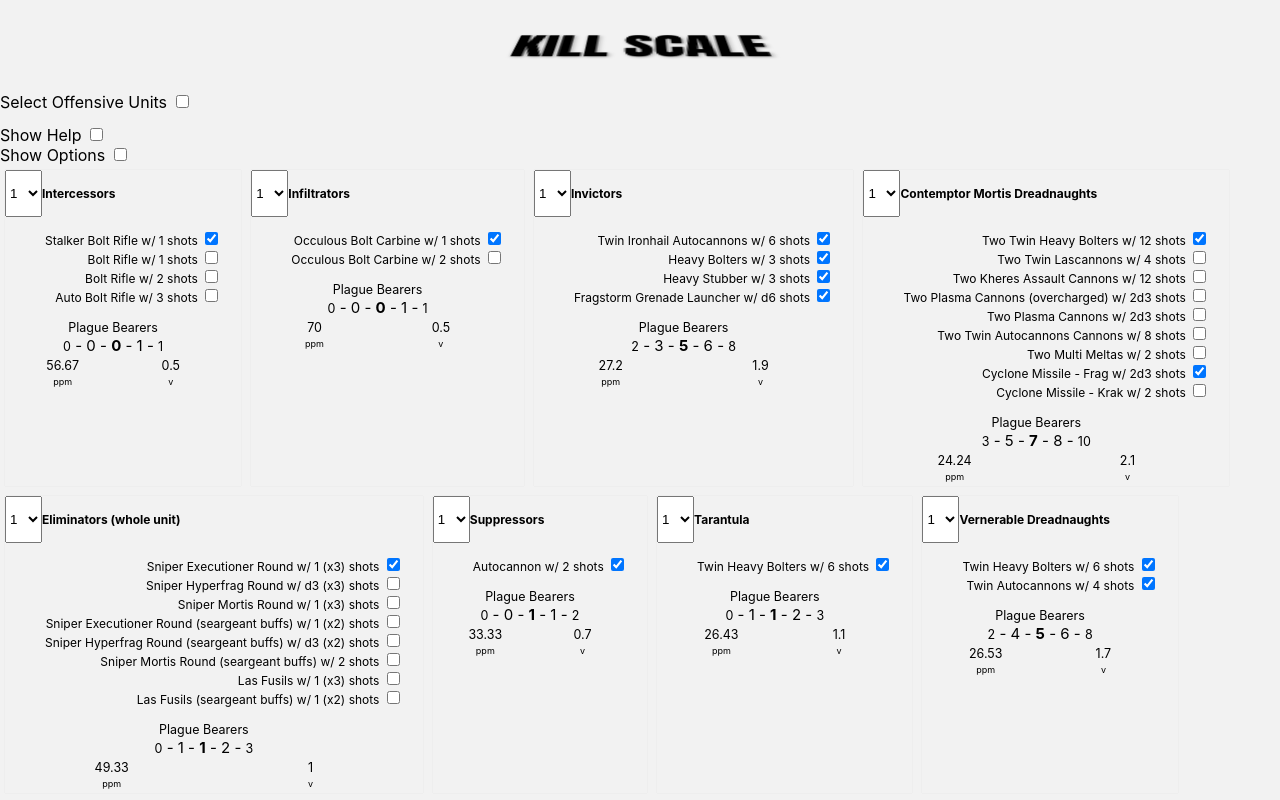
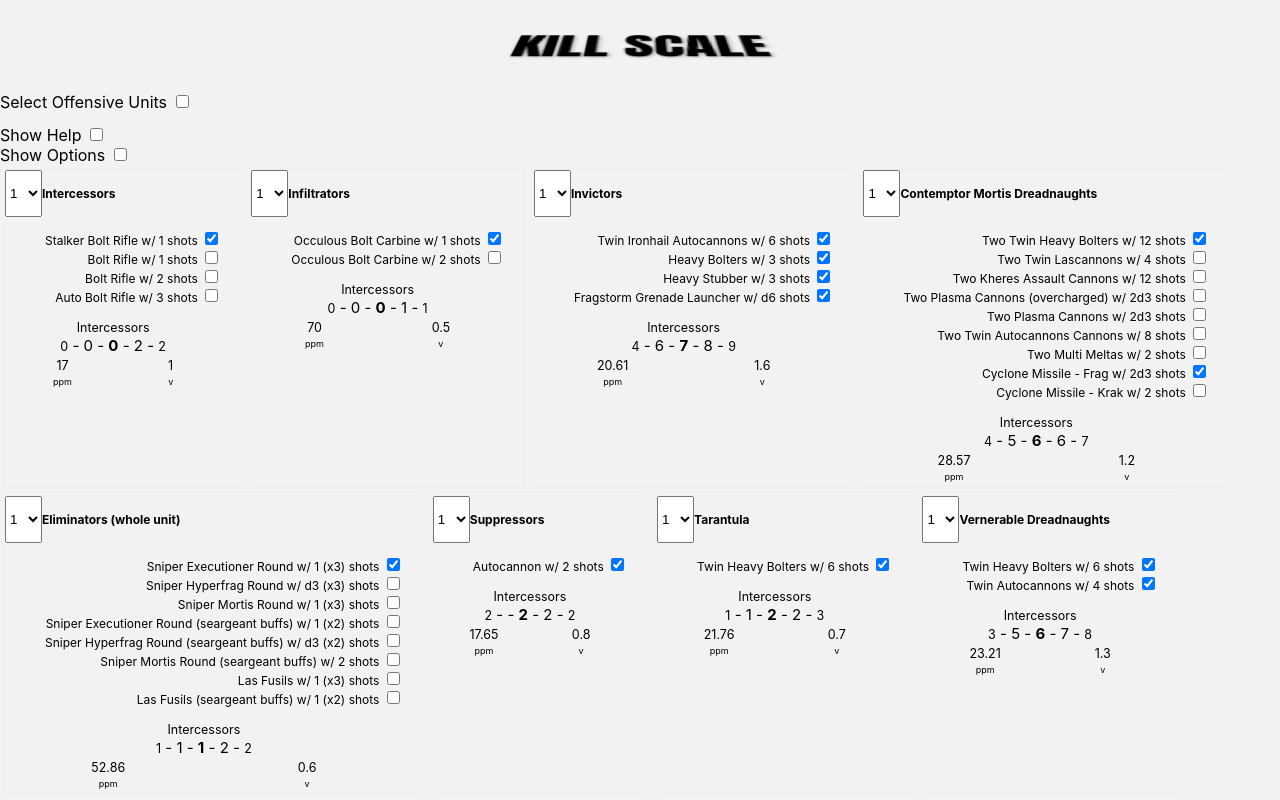
Before and after one commit to nickwelp/killscale, a React (Create React App) app: page /dashboard in a window 1280 px wide. Shown: the top 800 px of the page. Built offline with nearby package versions, Linux system fonts and the light colour scheme.

Commit message:
more clean up, adding keys, cleaned up code in several places, added mechanism to select targets from faction first, then specific targets, broke up some monolithic parts

```diff
--- a/src/App.tsx
+++ b/src/App.tsx
@@ -7,8 +7,8 @@ const Router = () => (
   <BrowserRouter>
     <Switch>
       <Route exact path={'/dashboard'} component={Dashboard} />
-      <Route exact path={'/addShooters'} component={Dashboard} />
-      <Route exact path={'/addTargets'} component={Dashboard} />
+      {/* <Route exact path={'/addShooters'} component={Dashboard} />
+      <Route exact path={'/addTargets'} component={Dashboard} /> */}
       {/* <Route path={'/roles/:id'} component={Editor} /> */}
       <Redirect to={'/dashboard'} />
     </Switch>
--- /dev/null
+++ b/src/views/TargetFaction.tsx
@@ -0,0 +1,33 @@
+
+import Leviathan from '../models/targets/basicMarines/leviathan';
+import RepulsorExecutioner from '../models/targets/basicMarines/repulsorExecutioner';
+import Rhino from '../models/targets/basicMarines/rhino';
+import Tacticals from '../models/targets/basicMarines/tacticals';
+import Cultists from '../models/targets/chaosMarines/Cultists';
+import Intercessors from '../models/targets/hooson/intercessors';
+import Guardsmen from '../models/targets/imperialGuard/Guardsmen';
+import IronHandsRepulsorExecutioner from '../models/targets/ironHands/ihRepulsorExecutioner';
+import Boyz from '../models/targets/orks/Boyz';
+import DeathshroudTerminators from '../models/targets/vessel/DeathshroudTerminators';
+import PlagueBearers from '../models/targets/vessel/plagueBearers';
+import { ITarget } from '../models/interfaces';
+
+export const targets = (targetFaction: string[]): ITarget[] => {
+    const selectedTargets: ITarget[] = [];
+    if (targetFaction.includes('marines')) {
+        selectedTargets.push(...[Intercessors, Tacticals, Rhino, Leviathan, IronHandsRepulsorExecutioner, RepulsorExecutioner]);
+    }
+    if (targetFaction.includes('csm')) {
+        selectedTargets.push(...[DeathshroudTerminators, Cultists]);
+    }
+    if (targetFaction.includes('deamons')) {
+        selectedTargets.push(...[PlagueBearers]);
+    }
+    if (targetFaction.includes('ig')) {
+        selectedTargets.push(...[Guardsmen]);
+    }
+    if (targetFaction.includes('orks')) {
+        selectedTargets.push(...[Boyz]);
+    }
+    return selectedTargets;
+};
--- a/src/views/UIOptions.tsx
+++ b/src/views/UIOptions.tsx
@@ -3,6 +3,7 @@ import React from 'react';
 const UIOptions = ({ props }: any) => {
     const {
         targets,
+        setTargetFaction,
         dispatch,
         sumWounds, setState,
         rerollHits, setRerollHits,
@@ -20,19 +21,29 @@ const UIOptions = ({ props }: any) => {
         <div style={{ display: 'flex', flexDirection: 'row', margin: '5px' }}>
             <div style={{ display: 'flex', flexDirection: 'column', flexGrow: 1 }}>
                 <div>
-                    <label>Count Total Wounds <input name={'deadModels'} checked={sumWounds} value="false" onClick={(e: React.MouseEvent<HTMLInputElement>) => setState(true)} type={'radio'} /></label> <small>useful against knights and big things</small>
+                    <label>Count Total Wounds <input name={'deadModels'} checked={sumWounds} value="false" onChange={() => setState(true)} type={'radio'} /></label> <small>useful against knights and big things</small>
                 </div>
                 <div>
-                    <label>Count Dead Models <input name={'deadModels'} checked={!sumWounds} value="true" onClick={(e: React.MouseEvent<HTMLInputElement>) => setState(false)} type={'radio'} /></label> <small>useful against many small things</small>
+                    <label>Count Dead Models <input name={'deadModels'} checked={!sumWounds} value="true" onChange={() => setState(false)} type={'radio'} /></label> <small>useful against many small things</small>
+                </div>
+                <div>
+                    <label>Select Target Faction</label><br />
+                    <select multiple={true} defaultValue={['marines']} onChange={(e: React.ChangeEvent<HTMLSelectElement>) => setTargetFaction({ element: e.currentTarget })}>
+                        <option value='marines'>Loyalist Marines</option>
+                        <option value='csm' >Chaos Marines</option>
+                        <option value='ig' >Imperial Guard</option>
+                        <option value='orks' >Orks</option>
+                        <option value='deamons' >Deamons</option>
+                    </select>
                 </div>
                 <div><br />
                     <label>
                         Select Target (hold ctrl/cmd to select multiple targets):
                     </label><br />
-                    <select multiple={true} onChange={(e: React.ChangeEvent<HTMLSelectElement>) => dispatch({ element: e.currentTarget })}>
+                    <select multiple={true} defaultValue={['0']} onChange={(e: React.ChangeEvent<HTMLSelectElement>) => dispatch({ element: e.currentTarget })}>
                         {targets.map((t: any, i: number) => {
                             return (
-                                <option key={i} selected={i === 0} value={i}>{t.name}</option>
+                                <option key={i} value={i}>{t.name}</option>
                             );
                         })}
                     </select>
--- a/src/views/dashboard.tsx
+++ b/src/views/dashboard.tsx
@@ -1,22 +1,12 @@
 import React, { ChangeEvent, useReducer, useState } from 'react';
-
-import Leviathan from '../models/targets/basicMarines/leviathan';
-import RepulsorExecutioner from '../models/targets/basicMarines/repulsorExecutioner';
-import Rhino from '../models/targets/basicMarines/rhino';
-import Tacticals from '../models/targets/basicMarines/tacticals';
-import Cultists from '../models/targets/chaosMarines/Cultists';
-import Intercessors from '../models/targets/hooson/intercessors';
-import Guardsmen from '../models/targets/imperialGuard/Guardsmen';
-import IronHandsRepulsorExecutioner from '../models/targets/ironHands/ihRepulsorExecutioner';
-import Boyz from '../models/targets/orks/Boyz';
-import DeathshroudTerminators from '../models/targets/vessel/DeathshroudTerminators';
-import PlagueBearers from '../models/targets/vessel/plagueBearers';
 
 import Display from './Display';
 import HelpText from './HelpText';
 import UIOptions from './UIOptions';
 
-import { IUnit } from '../models/interfaces';
+import { IUnit, ITarget } from '../models/interfaces';
+
+import { targets } from './TargetFaction';
 
 interface IDispatch {
     element: HTMLSelectElement;
@@ -30,12 +20,22 @@ const reducer = (state: number[], { element }: IDispatch) => {
     return newList;
 };
 
+const selectTargetFactionsReducer = (state: string[], { element }: IDispatch) => {
+    const newList: string[] = [];
+    for (let t = 0; t < element.options.length; t++) {
+        if (element.options[t].selected) newList.push(element.options[t].value);
+    }
+    return newList;
+};
+
 const Dashboard = (shooters: IUnit[], activeList: number[]) => {
     // list of selected targets
     const [targetList, dispatch] = useReducer(reducer, [0]);
     // do we want to count total wounds like we're shooting a Knight?
     // or do we want to count dead models? sumWounds = false means we count
     // dead models
+    const [targetFaction, setTargetFaction] = useReducer(selectTargetFactionsReducer, ['marines']);
+
     const [sumWounds, setState] = useState(false);
     const [rerollHits, setRerollHits] = useState(true);
 
@@ -54,8 +54,7 @@ const Dashboard = (shooters: IUnit[], activeList: number[]) => {
     const [showOptions, setShowOptions] = useState(false);
     const [showHelp, setShowHelp] = useState(false);
 
-
-    const targets = [PlagueBearers, DeathshroudTerminators, Intercessors, Tacticals, Guardsmen, Cultists, Boyz, Rhino, Leviathan, IronHandsRepulsorExecutioner, RepulsorExecutioner];
+    const availableTargets = (a: string[]): ITarget[] => targets(a);
 
     return (
         <div>
@@ -64,7 +63,8 @@ const Dashboard = (shooters: IUnit[], activeList: number[]) => {
             <div><label >Show Options <input checked={showOptions} type={'checkbox'} onChange={(e: ChangeEvent<HTMLInputElement>) => setShowOptions(!!e.currentTarget.checked)} /> </label> </div>
             {showOptions &&
                 <UIOptions props={{
-                    targets,
+                    targets: availableTargets(targetFaction),
+                    targetFaction, setTargetFaction,
                     dispatch,
                     sumWounds, setState,
                     rerollHits, setRerollHits,
@@ -81,7 +81,7 @@ const Dashboard = (shooters: IUnit[], activeList: number[]) => {
             <Display props={{
                 shooters,
                 activeList,
-                targets,
+                targets: availableTargets(targetFaction),
                 targetList,
                 sumWounds,
                 rerollHits,
--- a/src/views/shootingProfile.tsx
+++ b/src/views/shootingProfile.tsx
@@ -49,25 +49,22 @@ const ShootingProfile = ({ shooter, targets, sumWounds, rerollProfile, doctrine,
 
     const [modelCount, updateModelCount] = useState(1);
 
-    const weaponProfiles = weapons.map((weapon, index) => {
-        if (uiSettings.hideUncheckedWeapons && uiSettings.hideUncheckedWeapons && !state.includes(index)) {
-            return (<></>);
-        }
-        return (
-            <li key={index}>{weapon.name} w/ {weapon.numberOfShotsLabel} shots <input type={'checkbox'} value={index} checked={state.includes(index)} onChange={(e: React.ChangeEvent<HTMLInputElement>) => dispatch({ element: e.currentTarget })} /> </li>
-        );
-    });
+    const weaponProfiles = weapons
+        .map((weapon, index) => {
+            return (
+                <li key={index}>{weapon.name} w/ {weapon.numberOfShotsLabel} shots <input type={'checkbox'} value={index} checked={state.includes(index)} onChange={(e: React.ChangeEvent<HTMLInputElement>) => dispatch({ element: e.currentTarget })} /> </li>
+            );
+        })
+        .filter((_, index) => state.includes(index) || !uiSettings.hideUncheckedWeapons);
     const submittedWeapons = weapons.filter((_, i) => state.includes(i));
     const dataSet = processSet({ shooter, weapons: submittedWeapons, targets, sumWounds, modelCount, rerollProfile, doctrine });
     const numbers = Array(100).fill('');
     const options = numbers.map((_, i) => {
         return (
-            <option key={i} selected={i === 1} value={i}>{i}</option>
+            <option key={i} value={i}>{i}</option>
         );
     });
-    if (hideProfile) return (
-        <></>
-    );
+    if (hideProfile) return null;
     const shootingProfiles = dataSet.map((data: any, i: number) =>
         (
             <div style={{ fontSize: '15px' }} key={i}>
@@ -81,9 +78,9 @@ const ShootingProfile = ({ shooter, targets, sumWounds, rerollProfile, doctrine,
         ));
 
     return (
-        <div key={shooter.name} style={{ maxWidth: '450px', textAlign: 'center', margin: '5px', boxShadow: '0px 0px 1px rgba(0,0,0,.1)', fontSize: '12px' }}>
+        <div key={shooter.name.replace(' ', '_')} style={{ maxWidth: '450px', textAlign: 'center', margin: '5px', boxShadow: '0px 0px 1px rgba(0,0,0,.1)', fontSize: '12px' }}>
             <div style={{ display: 'flex', flexDirection: 'row' }}>
-                <select onChange={(e: React.ChangeEvent<HTMLSelectElement>) => updateModelCount(parseInt(e.currentTarget.value))}>
+                <select defaultValue={'1'} onChange={(e: React.ChangeEvent<HTMLSelectElement>) => updateModelCount(parseInt(e.currentTarget.value))}>
                     {options}
                 </select>
                 <h4>{shooter.name}</h4>
--- a/src/views/theme/index.ts
+++ b/src/views/theme/index.ts
@@ -1,4 +1,4 @@
-import baseStyled from 'styled-components';
+// import baseStyled from 'styled-components';
 
 import { colors } from './colors';
 import { font } from './font';
```
